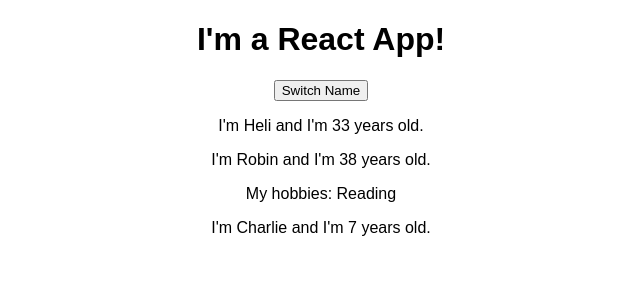
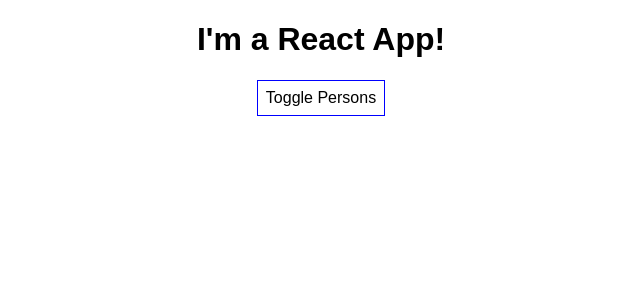
Before and after one commit to aut0maat10/react-complete-guide, a React (Create React App) app: page / in a window 1280 px wide. Shown: the top 300 px of the page, without its empty margins (319-959 px from the left). Built offline with nearby package versions, Linux system fonts and the light colour scheme.

Commit message:
toggle div visibility with ternary expression

```diff
--- a/src/App.js
+++ b/src/App.js
@@ -8,7 +8,8 @@
       { name: 'Heli', age: 33 },
       { name: 'Robin', age: 38 },
       { name: 'Charlie', age: 7 }
-    ]
+    ],
+    showPersons: false
   }
 
   switchNameHandler = (newName) => {
@@ -20,14 +21,46 @@
       ]
     })
   }
+
+  nameChangedHandler = (event) => {
+    this.setState({
+      people: [
+        { name: event.target.value, age: 27 },
+        { name: 'Robin', age: 38 },
+        { name: 'Charlie', age: 8 }
+      ]
+    });
+  }
+
+  togglePersonHandler = () => {
+    const doesShow = this.state.showPersons;
+    this.setState({
+      showPersons: !doesShow
+    });
+  }
   render() {
+
+    const style = {
+      backgroundColor: 'white',
+      font: 'inherit',
+      border: '1px solid blue',
+      padding: '8px',
+      cursor: 'pointer',
+    }
     return (
       <div className="App">
         <h1>I'm a React App!</h1>
-        <button onClick={this.switchNameHandler.bind(this, 'Matheo')}>Switch Name</button>
+        <button
+          style={style}
+          onClick={this.togglePersonHandler}>
+          Toggle Persons
+        </button>
+        { this.state.showPersons ?
+          <div>
           <Person
             name={this.state.people[0].name}
             age={this.state.people[0].age}
+            changed={this.nameChangedHandler}
           />
           <Person
             name={this.state.people[1].name}
@@ -39,6 +72,8 @@
             name={this.state.people[2].name}
             age={this.state.people[2].age}
           />
+        </div> : null
+        }
       </div>
     );
   }
--- /dev/null
+++ b/src/Person/Person.css
@@ -0,0 +1,8 @@
+.Person {
+  width: 60%;
+  margin: 16px auto;
+  border: 1px solid #eee;
+  box-shadow: 0 2px 3px #ccc;
+  padding: 16px;
+  text-align: center;
+}
--- a/src/Person/Person.js
+++ b/src/Person/Person.js
@@ -1,10 +1,12 @@
 import React from 'react';
+import './Person.css';
 
 const person = (props) => {
   return (
-    <div>
+    <div className="Person">
       <p onClick={props.click}>I'm {props.name} and I'm {props.age} years old.</p>
       <p>{props.children}</p>
+      <input type="text" onChange={props.changed} value={props.name}/>
   </div>
   );
 }
```
Lines whose indentation alone changed are shown as unchanged.
